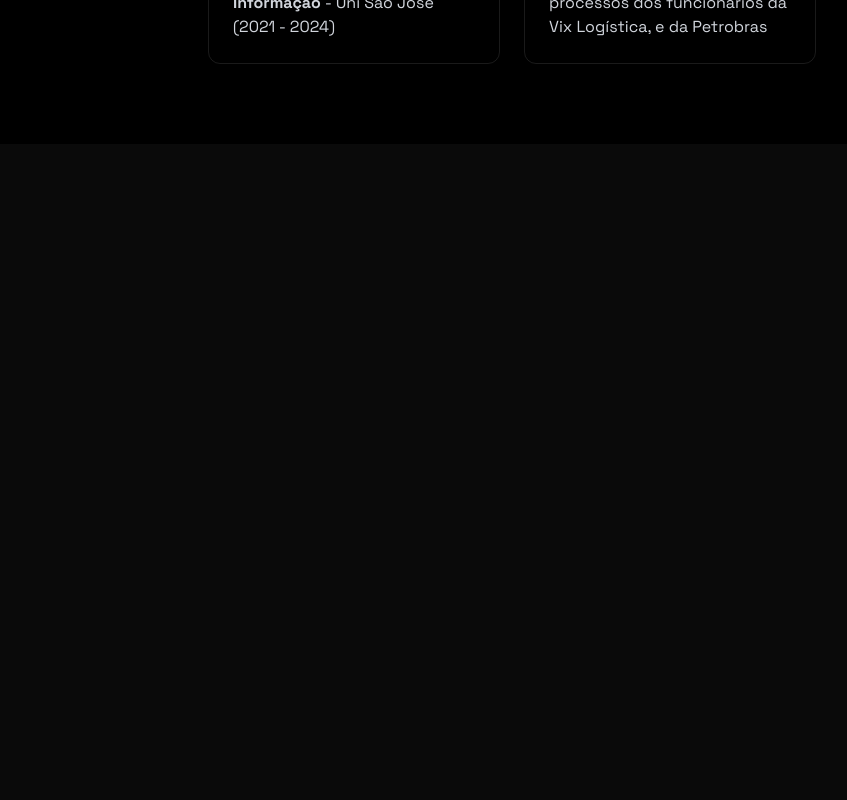
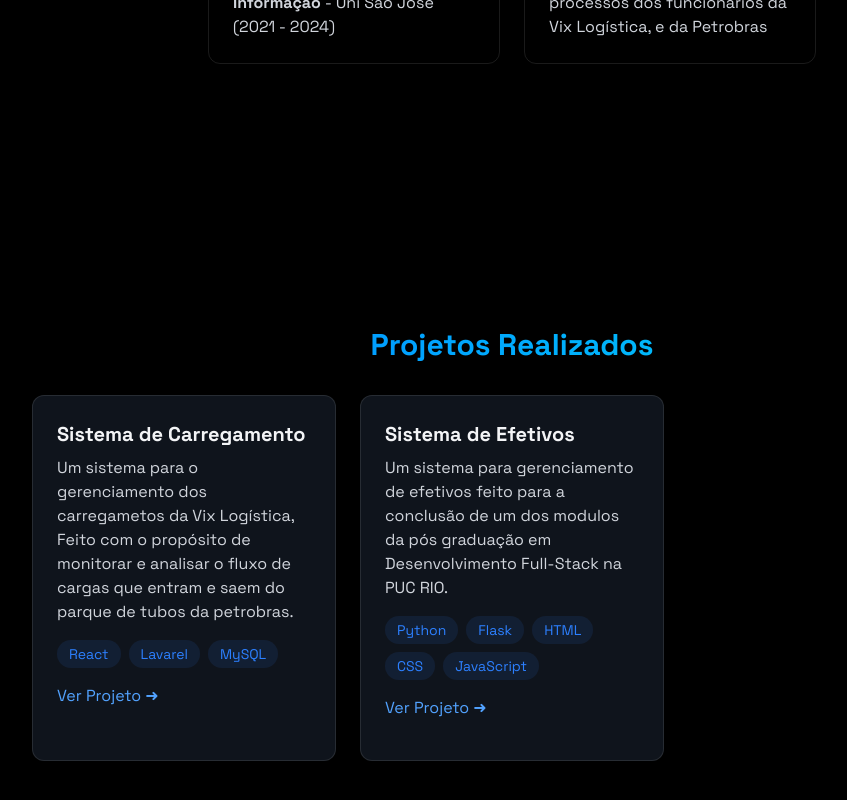
Before and after one commit to Danreby/danreby-portifolio, a React (Vite) app: page / in a window 1280 px wide. Shown: the part 1582-2382 px from the top of the page, without its empty margins (128-975 px from the left). Before the commit the page ends 1726 px from the top, so only its background shows below. Built offline with nearby package versions, Linux system fonts and the light colour scheme.

Commit message:
Pagina de Projetos

```diff
--- a/src/App.jsx
+++ b/src/App.jsx
@@ -6,6 +6,7 @@
 import { MobileMenu } from "./components/MobileMenu";
 import { Home } from "./components/sections/Home";
 import { About } from "./components/sections/About";
+import { Projects } from "./components/sections/Projects";
 
 function App() {
   const [isLoaded, setIsLoaded] = useState(false);
@@ -19,6 +20,7 @@
           <MobileMenu menuOpen={menuOpen} setMenuOpen={setMenuOpen}/>
           <Home />
           <About />
+          <Projects />
         </div>
     </>
   )
--- a/src/components/sections/Projects.jsx
+++ b/src/components/sections/Projects.jsx
@@ -0,0 +1,48 @@
+export const Projects = () => {
+    return (
+        <section id="projects" className="min-h-screen flex items-center justify-center py-20">
+            <div className="max-w-5xl mx-auto px-4 sm:px-6 lg:px-8">
+                <h2 className="text-3xl font-bold mb-8 bg-gradient-to-r from-blue-500 to-cyan-400 bg-clip-text text-transparent text-center ">
+                    Projetos Realizados
+                </h2>
+                <div className="grid grid-cols-1 md:grid-cols-2 lg:grid-cols-3 gap-6">
+                    <div className="p-6 rounded-xl border border-white/10 hover:-translate-y-1 hover:border-blue-500/20 hover:shadow-[0_2px_8px_rgba(59, 130, 246, 0.2)] transition-all bg-gray-800/50">
+                        <h3 className="text-xl font-bold mb-2">Sistema de Carregamento</h3>
+                        <p className="text-gray-300 mb-4 break-words">
+                            Um sistema para o gerenciamento dos carregametos da Vix Logística, Feito com o propósito de monitorar e analisar o fluxo de cargas que entram e saem do parque de tubos da petrobras.
+                        </p>
+                        <div className="flex flex-wrap gap-2">
+                            {["React", "Lavarel", "MySQL"].map((tech, key) => (
+                            <span key={key} className="bg-blue-500/10 text-blue-500 px-3 py-1 rounded-full text-sm hover:bg-blue-500/20 hover:shadow-[0_2px_8px_rgba(59, 130, 246, 0.1)] transition-all">
+                                {tech}
+                            </span>
+                            ))}
+                        </div>
+
+                        <div className="flex justify-between items-center">
+                            <a href="#" className="text-blue-400 hover:text-blue-300 transition-colors my-4"> Ver Projeto ➜ </a>
+                        </div>
+                    </div>
+
+                    <div className="p-6 rounded-xl border border-white/10 hover:-translate-y-1 hover:border-blue-500/20 hover:shadow-[0_2px_8px_rgba(59, 130, 246, 0.2)] transition-all bg-gray-800/50">
+                        <h3 className="text-xl font-bold mb-2">Sistema de Efetivos</h3>
+                        <p className="text-gray-300 mb-4 break-words">
+                            Um sistema para gerenciamento de efetivos feito para a conclusão de um dos modulos da pós graduação em Desenvolvimento Full-Stack na PUC RIO.
+                        </p>
+                        <div className="flex flex-wrap gap-2">
+                            {["Python", "Flask", "HTML", "CSS", "JavaScript"].map((tech, key) => (
+                            <span key={key} className="bg-blue-500/10 text-blue-500 px-3 py-1 rounded-full text-sm hover:bg-blue-500/20 hover:shadow-[0_2px_8px_rgba(59, 130, 246, 0.1)] transition-all">
+                                {tech}
+                            </span>
+                            ))}
+                        </div>
+
+                        <div className="flex justify-between items-center">
+                            <a href="#" className="text-blue-400 hover:text-blue-300 transition-colors my-4"> Ver Projeto ➜ </a>
+                        </div>
+                    </div>
+                </div>
+            </div>
+        </section>
+    );
+}
```
